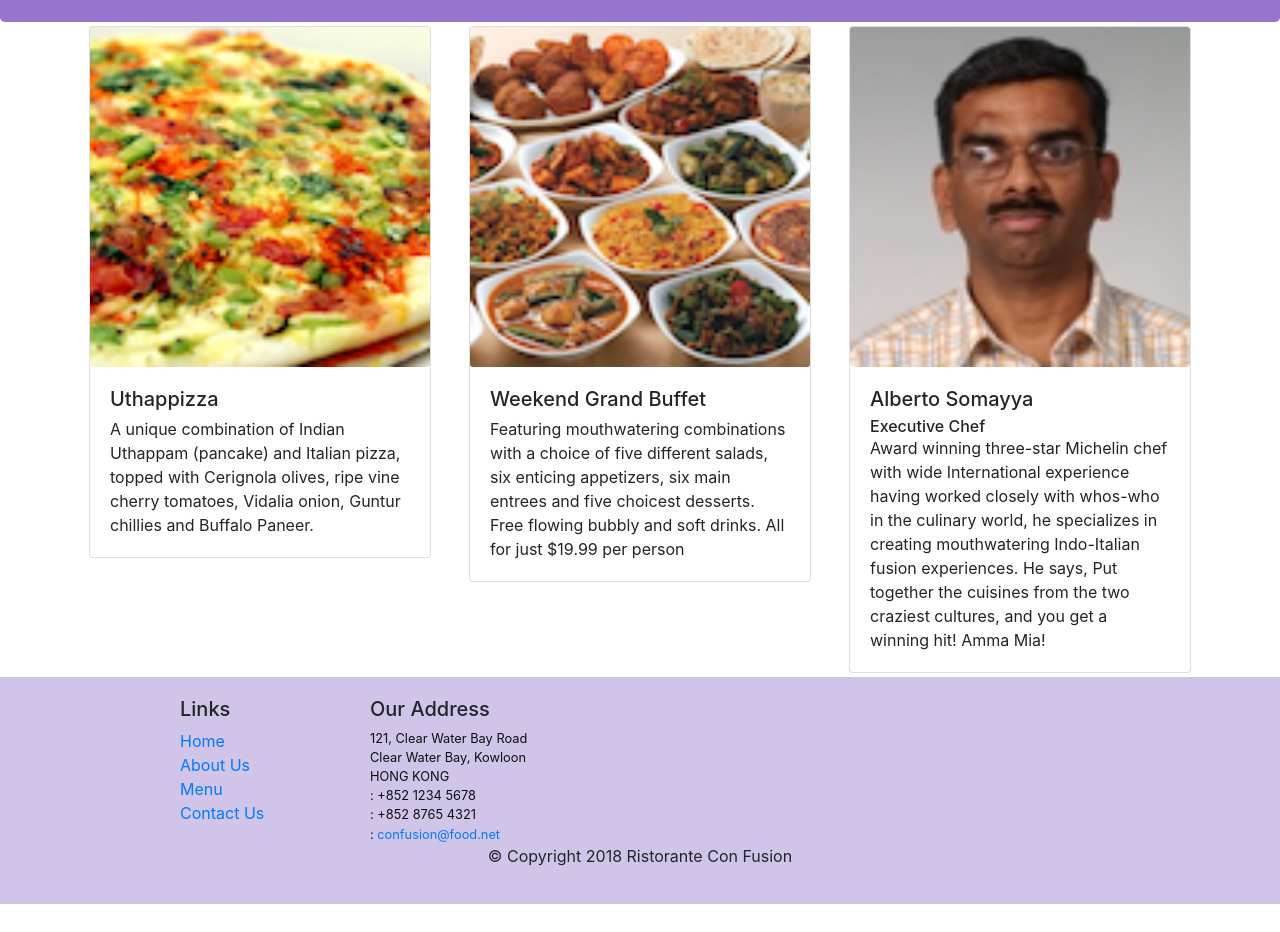
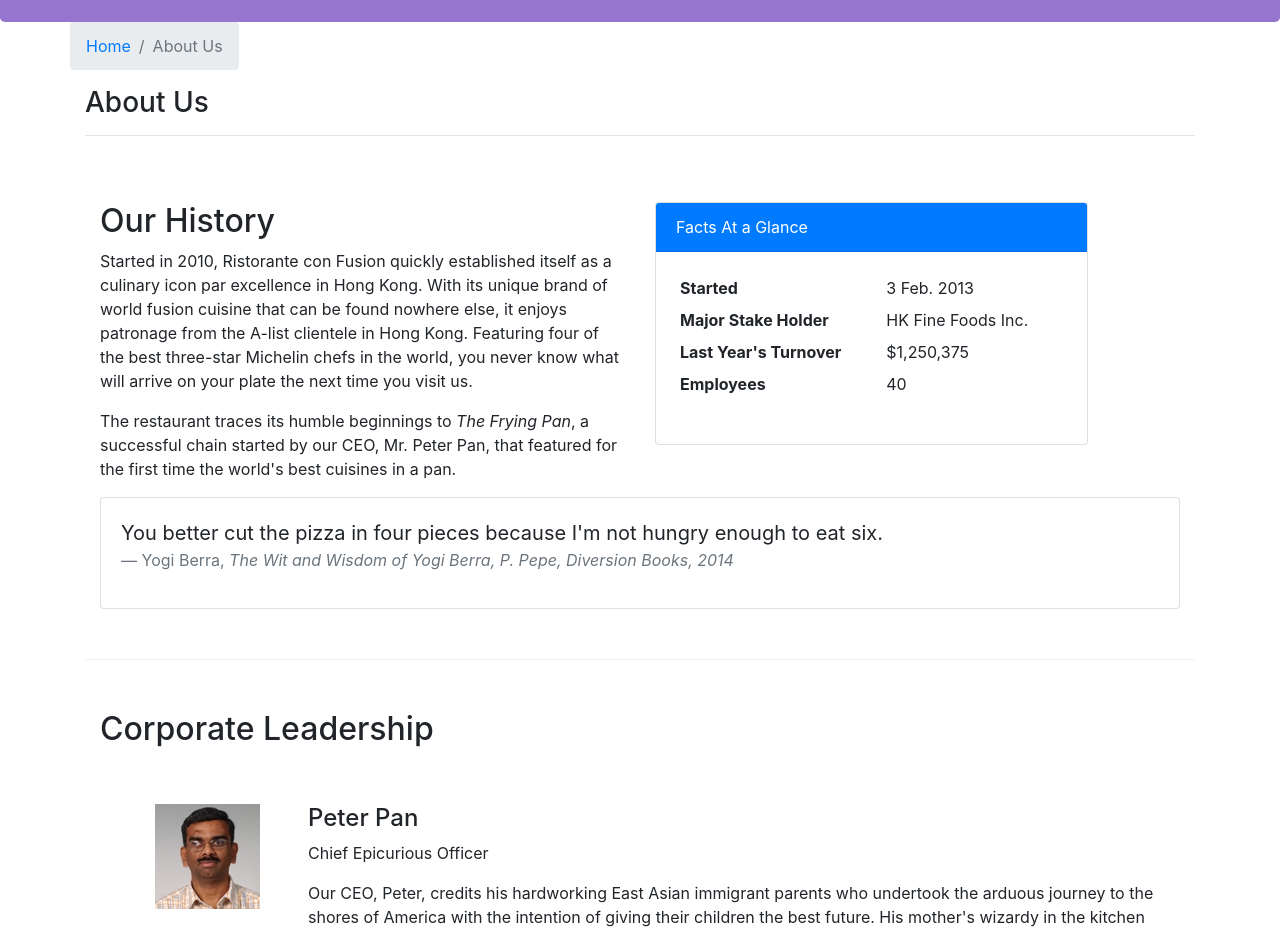
Before and after one commit to juandsalazars/-fullstack-specialization-hkust-react, a React (Create React App) app: page /aboutus in a window 1280 px wide. Before the commit this address led to /home. Shown: the part 320-1252 px from the top of the page. Before the commit the page ends 1224 px from the top, so only its background shows below. Built offline with nearby package versions, Linux system fonts and the light colour scheme; the HTML template or start-up script is replaced by a standard one.

Commit message:
Assignment 2

```diff
--- /dev/null
+++ b/src/components/AboutComponent.js
@@ -0,0 +1,95 @@
+import React from 'react';
+import { Breadcrumb, BreadcrumbItem, Card, CardBody, CardHeader, Media } from 'reactstrap';
+import { Link } from 'react-router-dom';
+
+function RenderLeader({ leaderInfo }) {
+
+    return(
+        <div key={leaderInfo.id} className="col-12 mt-5">
+            <Media tag="li">
+                <Media left middle>
+                    <Media object src={leaderInfo.image} alt={leaderInfo.name} />
+                </Media>
+                <Media body className="ml-5">
+                <Media heading>{leaderInfo.name}</Media>
+                <p>{leaderInfo.designation}</p>
+                <p>{leaderInfo.description}</p>
+                </Media>
+            </Media>
+        </div>
+    );
+}
+
+function About(props) {
+
+    const leaders = props.leaders.map((leader) => {
+        return (
+            <RenderLeader leaderInfo={leader} />
+        );
+    });
+
+    return(
+        <div className="container">
+            <div className="row">
+                <Breadcrumb>
+                    <BreadcrumbItem><Link to="/home">Home</Link></BreadcrumbItem>
+                    <BreadcrumbItem active>About Us</BreadcrumbItem>
+                </Breadcrumb>
+                <div className="col-12">
+                    <h3>About Us</h3>
+                    <hr />
+                </div>
+            </div>
+            <div className="row row-content">
+                <div className="col-12 col-md-6">
+                    <h2>Our History</h2>
+                    <p>Started in 2010, Ristorante con Fusion quickly established itself as a culinary icon par excellence in Hong Kong. With its unique brand of world fusion cuisine that can be found nowhere else, it enjoys patronage from the A-list clientele in Hong Kong.  Featuring four of the best three-star Michelin chefs in the world, you never know what will arrive on your plate the next time you visit us.</p>
+                    <p>The restaurant traces its humble beginnings to <em>The Frying Pan</em>, a successful chain started by our CEO, Mr. Peter Pan, that featured for the first time the world's best cuisines in a pan.</p>
+                </div>
+                <div className="col-12 col-md-5">
+                    <Card>
+                        <CardHeader className="bg-primary text-white">Facts At a Glance</CardHeader>
+                        <CardBody>
+                            <dl className="row p-1">
+                                <dt className="col-6">Started</dt>
+                                <dd className="col-6">3 Feb. 2013</dd>
+                                <dt className="col-6">Major Stake Holder</dt>
+                                <dd className="col-6">HK Fine Foods Inc.</dd>
+                                <dt className="col-6">Last Year's Turnover</dt>
+                                <dd className="col-6">$1,250,375</dd>
+                                <dt className="col-6">Employees</dt>
+                                <dd className="col-6">40</dd>
+                            </dl>
+                        </CardBody>
+                    </Card>
+                </div>
+                <div className="col-12">
+                    <Card>
+                        <CardBody className="bg-faded">
+                            <blockquote className="blockquote">
+                                <p className="mb-0">You better cut the pizza in four pieces because
+                                    I'm not hungry enough to eat six.</p>
+                                <footer className="blockquote-footer">Yogi Berra,
+                                <cite title="Source Title"> The Wit and Wisdom of Yogi Berra,
+                                    P. Pepe, Diversion Books, 2014</cite>
+                                </footer>
+                            </blockquote>
+                        </CardBody>
+                    </Card>
+                </div>
+            </div>
+            <div className="row row-content">
+                <div className="col-12">
+                    <h2>Corporate Leadership</h2>
+                </div>
+                <div className="col-12">
+                    <Media list>
+                        {leaders}
+                    </Media>
+                </div>
+            </div>
+        </div>
+    );
+}
+
+export default About;
--- a/src/components/ContactComponent.js
+++ b/src/components/ContactComponent.js
@@ -8,7 +8,7 @@
         <div className="container">
             <div className="row">
                 <Breadcrumb>
-                    <BreadcrumbItem><Link to="/home">Menu</Link></BreadcrumbItem>
+                    <BreadcrumbItem><Link to="/home">Home</Link></BreadcrumbItem>
                     <BreadcrumbItem active>Contac Us</BreadcrumbItem>
                 </Breadcrumb>
                 <div className="col-12">
--- a/src/components/MainComponent.js
+++ b/src/components/MainComponent.js
@@ -2,6 +2,7 @@
 import Home from './HomeComponent';
 import Menu from './MenuComponent';
 import Contact from './ContactComponent';
+import About from './AboutComponent';
 import Header from './HeaderComponent';
 import Footer from './FooterComponent';
 import { DISHES } from '../shared/dishes';
@@ -58,6 +59,7 @@
                     <Route exact path="/menu" component={() => <Menu dishes={this.state.dishes} />} />
                     <Route path="/menu/:dishId" component={DishWithId} />
                     <Route exact path="/contactus" component={Contact} />
+                    <Route exact path="/aboutus" component={() => <About leaders={this.state.leaders}/>} />
                     <Redirect to="/home" />
                 </Switch>
                 <Footer />
--- a/src/components/MenuComponent.js
+++ b/src/components/MenuComponent.js
@@ -2,7 +2,7 @@
 import { Card, CardImg, CardImgOverlay, CardTitle, Breadcrumb, BreadcrumbItem } from 'reactstrap';
 import { Link } from 'react-router-dom';
 
-function RenderMenuItem({ dish, onClick}) {
+function RenderMenuItem({ dish }) {
     return (
         <Card>
             <Link to={`/menu/${dish.id}`}>
```
Also changed, not shown: 1 other file (tests, documents, lock files or other folders).
